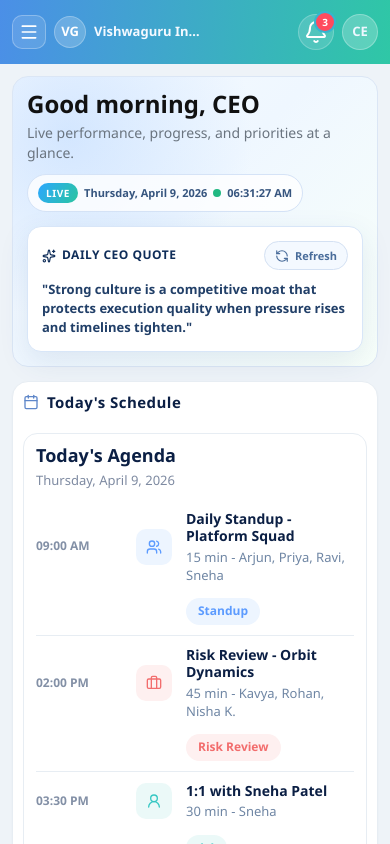
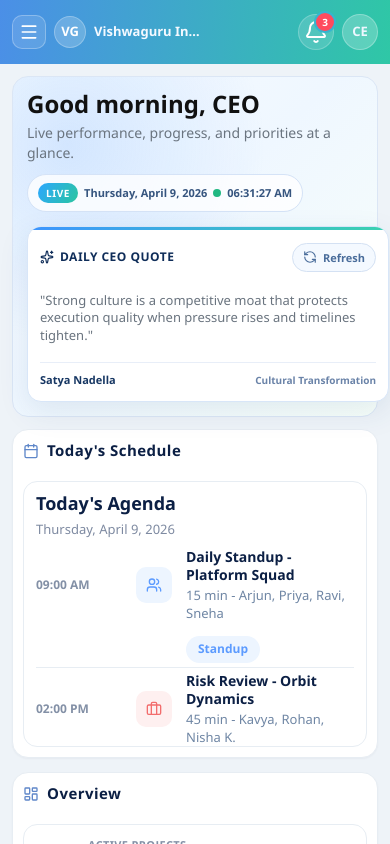
Before and after one commit to Tanu123T/CEODashboard, a React (Vite) app in the folder ceodashboard/: page / in a window 390 px wide. Built offline with nearby package versions, Linux system fonts and the light colour scheme.

Commit message:
today's schedule added

```diff
--- a/ceodashboard/src/components/Home/Home.css
+++ b/ceodashboard/src/components/Home/Home.css
@@ -49,10 +49,15 @@
     font-weight: 700;
 }
 
+.dashboard-top-grid {
+    display: grid;
+    grid-template-columns: minmax(0, 1.05fr) minmax(0, 0.95fr);
+    gap: 12px;
+    align-items: stretch;
+}
+
 .hero {
-    display: grid;
-    grid-template-columns: minmax(0, 1fr) minmax(500px, 620px);
-    gap: 14px;
+    display: block;
     border-radius: 16px;
     padding: 18px;
     border: 1px solid #dbe6f5;
@@ -63,7 +68,8 @@
 
 .hero-copy {
     display: grid;
-    align-content: center;
+    align-content: start;
+    gap: 0;
 }
 
 .hero h1 {
@@ -116,13 +122,30 @@
 }
 
 .hero-quote-card {
+    margin-top: 14px;
+    width: clamp(440px, 96%, 620px);
+    max-width: 100%;
+    min-height: 150px;
+    max-height: 165px;
     border-radius: 14px;
     border: 1px solid #d8e6f8;
     background: #ffffff;
     box-shadow: 0 10px 30px rgba(44, 79, 126, 0.1);
-    padding: 14px;
+    padding: 12px;
     display: grid;
-    gap: 10px;
+    gap: 8px;
+    overflow: hidden;
+    position: relative;
+}
+
+.hero-quote-card::before {
+    content: "";
+    position: absolute;
+    left: 0;
+    top: 0;
+    width: 100%;
+    height: 3px;
+    background: linear-gradient(90deg, #3d95ff 0%, #3ad2af 100%);
 }
 
 .hero-quote-card header {
@@ -143,12 +166,65 @@
     letter-spacing: 0.04em;
 }
 
-.hero-quote-card p {
+.hero-quote-body {
+    display: grid;
+    gap: 8px;
+    margin-top: 2px;
+}
+
+.hero-quote-text {
     margin: 0;
     color: #213f68;
     font-size: 14px;
     font-weight: 600;
-    line-height: 1.45;
+    line-height: 1.35;
+    overflow-wrap: anywhere;
+    display: -webkit-box;
+    line-clamp: 3;
+    -webkit-line-clamp: 3;
+    -webkit-box-orient: vertical;
+    overflow: hidden;
+}
+
+.hero-quote-author {
+    margin: 0;
+    display: flex;
+    align-items: center;
+    justify-content: space-between;
+    gap: 10px;
+    border-top: 1px solid #e8eef8;
+    padding-top: 7px;
+}
+
+.hero-quote-author span {
+    color: #173763;
+    font-size: 12px;
+    font-weight: 700;
+}
+
+.hero-quote-author small {
+    color: #6a83a8;
+    font-size: 11px;
+    font-weight: 600;
+}
+
+.top-schedule-section {
+    min-height: 0;
+}
+
+.top-schedule-panel {
+    height: 100%;
+    max-height: 240px;
+    overflow: hidden;
+    padding: 8px;
+}
+
+.top-schedule-panel .schedule-item {
+    padding: 4px 0;
+}
+
+.top-schedule-panel .panel-head {
+    margin-bottom: 6px;
 }
 
 .hero-quote-refresh {
@@ -1217,8 +1293,23 @@
 }
 
 @media (max-width: 1200px) {
-    .hero {
+    .dashboard-top-grid {
         grid-template-columns: 1fr;
+    }
+
+    .hero-quote-card {
+        width: min(100%, 420px);
+        aspect-ratio: auto;
+    }
+
+    .schedule-item {
+        grid-template-columns: 90px 40px minmax(0, 1fr);
+    }
+
+    .schedule-tag {
+        grid-column: 3;
+        justify-self: start;
+        margin-top: 4px;
     }
 
     .kpi-grid {
@@ -1255,6 +1346,10 @@
         padding: 14px;
     }
 
+    .hero-quote-card {
+        width: 100%;
+    }
+
     .panel,
     .kpi-card {
         padding: 12px;
@@ -1277,15 +1372,17 @@
         font-size: 13px;
     }
 
+    .hero-quote-author span {
+        font-size: 11px;
+    }
+
+    .hero-quote-author small {
+        font-size: 10px;
+    }
+
     .schedule-item {
         grid-template-columns: 90px 40px minmax(0, 1fr);
         gap: 10px;
-    }
-
-    .schedule-tag {
-        grid-column: 3;
-        justify-self: start;
-        margin-top: 4px;
     }
 
     .panel-head h2 {
--- a/ceodashboard/src/components/Home/Home.jsx
+++ b/ceodashboard/src/components/Home/Home.jsx
@@ -125,14 +125,6 @@ const scheduleItems = [
     tone: "purple",
     tag: "Deep Work",
   },
-  {
-    time: "06:00 PM",
-    title: "Proposal Review - FinEdge Capital",
-    meta: "30 min - Rohan, Amit S.",
-    icon: Briefcase,
-    tone: "orange",
-    tag: "Client",
-  },
 ];
 
 
@@ -163,16 +155,56 @@ const birthdaysAnniversariesData = [
 ];
 
 const dailyBusinessQuotes = [
-  "Great leaders turn clarity into momentum by aligning every team around one measurable priority at a time.",
-  "Execution compounds faster than ideas when strategy is translated into weekly decisions that teams can act on immediately.",
-  "What gets measured gets managed, and what gets reviewed consistently becomes a repeatable competitive advantage.",
-  "Focus creates speed, and speed creates advantage when teams are empowered to ship value without unnecessary friction.",
-  "Small strategic wins, repeated with discipline, build the kind of enduring enterprise that can weather any market cycle.",
-  "The best time to improve a system is before it breaks, while momentum is high and change is still inexpensive.",
-  "High standards are not a burden, they are the operating system that turns talent into reliable long-term performance.",
-  "Teams move faster when priorities are unmistakable, outcomes are visible, and ownership is clear at every level.",
-  "Consistency is the strongest form of innovation because it converts good ideas into habits, and habits into results.",
-  "Strong culture is a competitive moat that protects execution quality when pressure rises and timelines tighten.",
+  {
+    text: "Great leaders turn clarity into momentum by aligning every team around one measurable priority at a time.",
+    author: "John C. Maxwell",
+    source: "Leadership Principles",
+  },
+  {
+    text: "Execution compounds faster than ideas when strategy is translated into weekly decisions that teams can act on immediately.",
+    author: "Larry Bossidy",
+    source: "Execution",
+  },
+  {
+    text: "What gets measured gets managed, and what gets reviewed consistently becomes a repeatable competitive advantage.",
+    author: "Peter Drucker",
+    source: "Management Practice",
+  },
+  {
+    text: "Focus creates speed, and speed creates advantage when teams are empowered to ship value without unnecessary friction.",
+    author: "Eric Ries",
+    source: "Lean Startup",
+  },
+  {
+    text: "Small strategic wins, repeated with discipline, build the kind of enduring enterprise that can weather any market cycle.",
+    author: "Jim Collins",
+    source: "Built to Last",
+  },
+  {
+    text: "The best time to improve a system is before it breaks, while momentum is high and change is still inexpensive.",
+    author: "W. Edwards Deming",
+    source: "Quality Thinking",
+  },
+  {
+    text: "High standards are not a burden, they are the operating system that turns talent into reliable long-term performance.",
+    author: "Angela Duckworth",
+    source: "Grit",
+  },
+  {
+    text: "Teams move faster when priorities are unmistakable, outcomes are visible, and ownership is clear at every level.",
+    author: "Stephen R. Covey",
+    source: "Execution Discipline",
+  },
+  {
+    text: "Consistency is the strongest form of innovation because it converts good ideas into habits, and habits into results.",
+    author: "James Clear",
+    source: "Atomic Habits",
+  },
+  {
+    text: "Strong culture is a competitive moat that protects execution quality when pressure rises and timelines tighten.",
+    author: "Satya Nadella",
+    source: "Cultural Transformation",
+  },
 ];
 
 const getDayOfYear = (date) => {
@@ -245,6 +277,7 @@ const Home = () => {
 
   return (
     <div className="home">
+      <section className="dashboard-top-grid">
         <section className="hero">
           <div className="hero-copy">
             <h1>Good morning, CEO</h1>
@@ -254,7 +287,6 @@ const Home = () => {
               <span>{dateLabel}</span>
               <span className="hero-live-dot" />
               <span>{timeLabel}</span>
-          </div>
             </div>
 
             <article className="hero-quote-card" aria-live="polite">
@@ -273,11 +305,18 @@ const Home = () => {
                   Refresh
                 </button>
               </header>
-          <p>"{dailyQuote}"</p>
+              <div className="hero-quote-body">
+                <p className="hero-quote-text">"{dailyQuote.text}"</p>
+                <p className="hero-quote-author">
+                  <span>{dailyQuote.author}</span>
+                  <small>{dailyQuote.source}</small>
+                </p>
+              </div>
             </article>
+          </div>
         </section>
 
-      <section className="dashboard-section">
+        <section className="dashboard-section top-schedule-section">
           <header className="section-head">
             <div className="section-title">
               <Calendar size={16} />
@@ -285,7 +324,7 @@ const Home = () => {
             </div>
           </header>
 
-        <article className="panel schedule-panel">
+          <article className="panel schedule-panel top-schedule-panel">
             <header className="panel-head">
               <div>
                 <h2>Today's Agenda</h2>
@@ -312,6 +351,7 @@ const Home = () => {
               })}
             </div>
           </article>
+        </section>
       </section>
 
       <section className="dashboard-section dashboard-section-projects">
```
Lines whose indentation alone changed are shown as unchanged.
